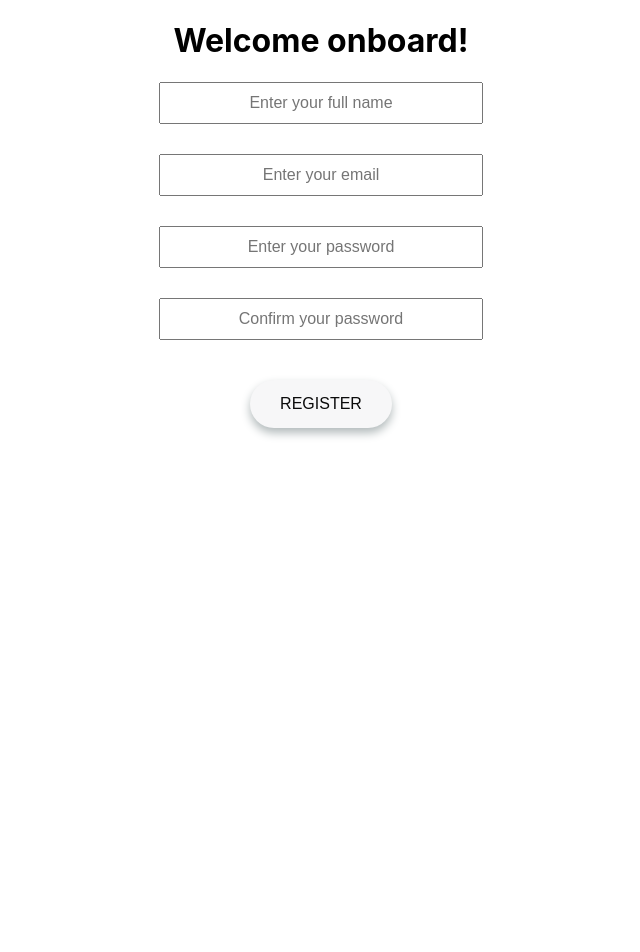
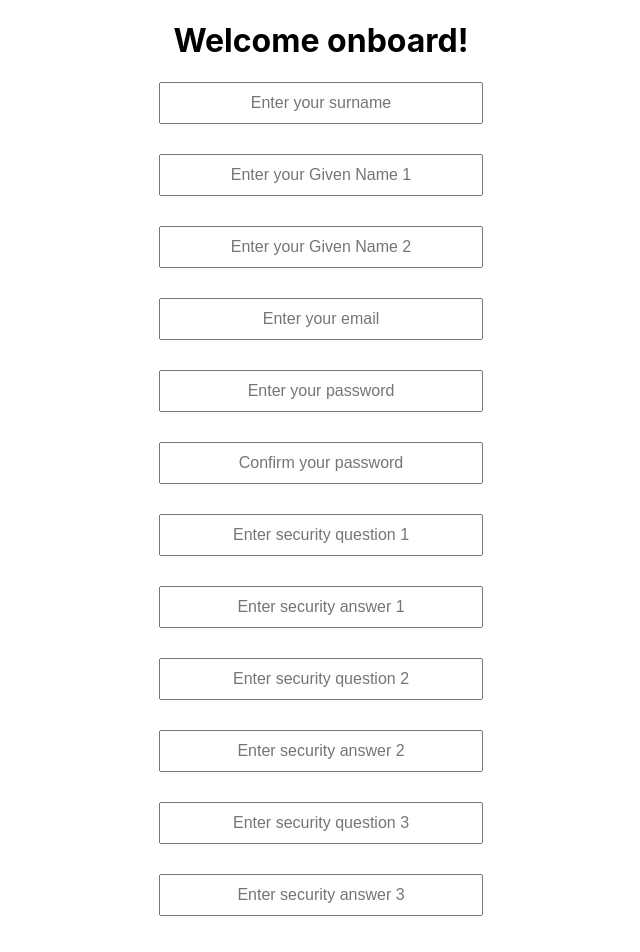
Before and after one commit to jeetagrawal21/Sask-Web-App, a React (Create React App) app in the folder app/: page /Register in a window 1280 px wide. Shown: the top 952 px of the page, without its empty margins (319-959 px from the left). Before the commit the page ends 800 px from the top, so only its background shows below. Built offline with nearby package versions, Linux system fonts and the light colour scheme.

Commit message:
add textfields on register page

```diff
--- a/app/src/components/RegisterPageComponents/Text.tsx
+++ b/app/src/components/RegisterPageComponents/Text.tsx
@@ -4,24 +4,85 @@ function Text() {
   return (
     <div className="register">
       <form>
-        {/* Textfield to enter full name */}
+        {/* Textfield to enter surname */}
         <div>
-          <input placeholder="Enter your full name"></input>
+          <input placeholder="Enter your surname" id="surname"></input>
+        </div>
+
+        {/* Textfield to enter Given name 1 */}
+        <div>
+          <input placeholder="Enter your Given Name 1" id="givenName1"></input>
+        </div>
+
+        {/* Textfield to enter Given name 2 */}
+        <div>
+          <input placeholder="Enter your Given Name 2" id="givenName2"></input>
         </div>
 
         {/* Textfield to enter email */}
         <div>
-          <input placeholder="Enter your email"></input>
+          <input placeholder="Enter your email" id="email"></input>
         </div>
 
         {/* Textfield to enter password */}
         <div>
-          <input placeholder="Enter your password"></input>
+          <input placeholder="Enter your password" id="password"></input>
         </div>
 
         {/* Textfield to confirm password */}
         <div>
-          <input placeholder="Confirm your password"></input>
+          <input
+            placeholder="Confirm your password"
+            id="confirm-password"
+          ></input>
+        </div>
+
+        {/* Textfield to enter First security question */}
+        <div>
+          <input
+            placeholder="Enter security question 1"
+            id="securityQuestion1"
+          ></input>
+        </div>
+
+        {/* Textfield to enter First security answer */}
+        <div>
+          <input
+            placeholder="Enter security answer 1"
+            id="securityAnswer1"
+          ></input>
+        </div>
+
+        {/* Textfield to enter second security question */}
+        <div>
+          <input
+            placeholder="Enter security question 2"
+            id="securityQuestion2"
+          ></input>
+        </div>
+
+        {/* Textfield to enter second security answer */}
+        <div>
+          <input
+            placeholder="Enter security answer 2"
+            id="securityAnswer2"
+          ></input>
+        </div>
+
+        {/* Textfield to enter third security question */}
+        <div>
+          <input
+            placeholder="Enter security question 3"
+            id="securityQuestion3"
+          ></input>
+        </div>
+
+        {/* Textfield to enter third security answer */}
+        <div>
+          <input
+            placeholder="Enter security answer 3"
+            id="securityAnswer3"
+          ></input>
         </div>
 
         <div className="register-page-button-div">
```
